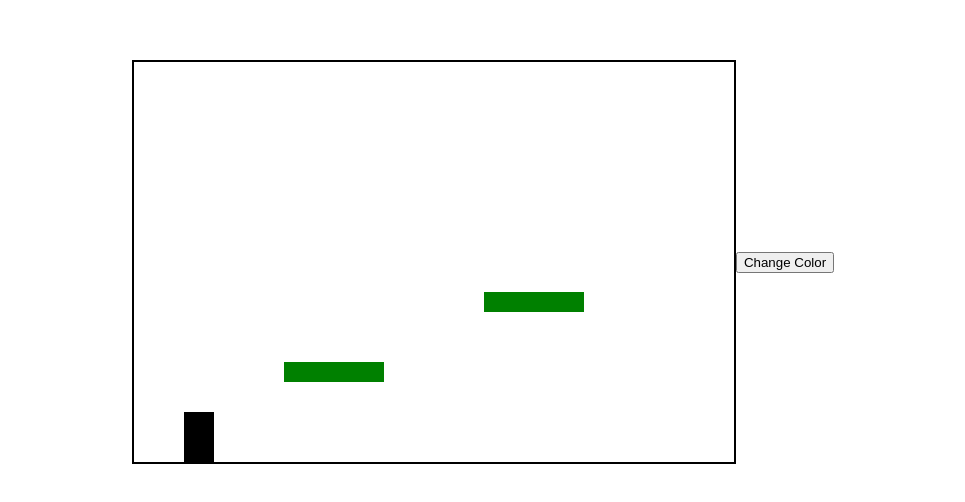
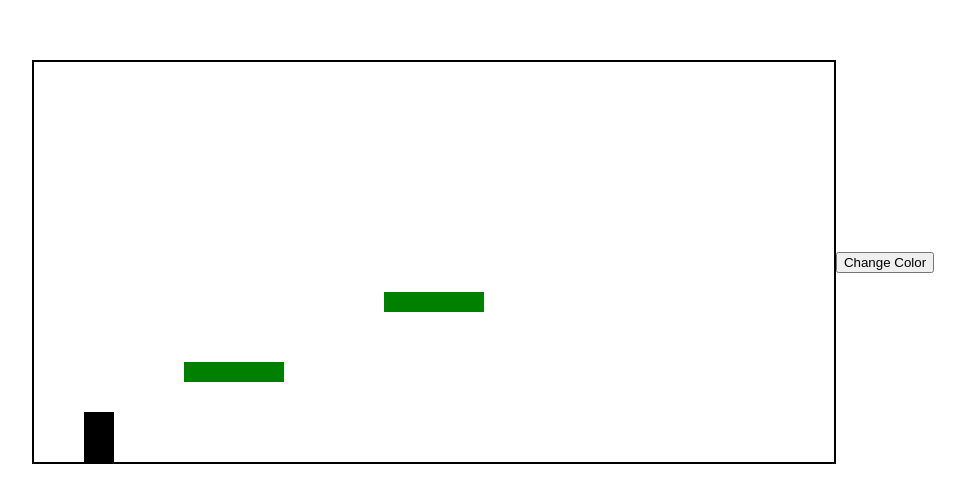
Before and after one commit to 2muchC/2muchC.github.io, a plain HTML site: page index.html in a window 1280 px wide. Shown: the part 138-640 px from the top of the page, without its empty margins (157-1122 px from the left). Drawn offline with Linux system fonts and the light colour scheme.

Commit message:
Update index.html

```diff
--- a/index.html
+++ b/index.html
@@ -13,6 +13,7 @@
             height: 100vh;
             margin: 0;
             overflow: hidden; /* Hide overflow to enable scrolling */
+            position: relative; /* Enable positioning for fake wall */
         }
         canvas {
             border: 2px solid black;
@@ -21,8 +22,8 @@
             position: absolute;
             top: 0;
             left: 0;
-            width: 100px; /* Adjust width as needed */
-            height: 100%; /* Full height of the screen */
+            width: 100%; /* Full width of the screen */
+            height: 100px; /* Adjust height as needed */
             background-color: white; /* Color of the fake wall */
             z-index: 1; /* Ensure the wall is above canvas */
         }
@@ -30,7 +31,7 @@
 </head>
 <body>
     <div id="fakeWall"></div>
-    <canvas id="gameCanvas" width="600" height="400"></canvas>
+    <canvas id="gameCanvas" width="800" height="400"></canvas>
     <br>
     <button id="colorChangeButton">Change Color</button>
 
@@ -50,24 +51,12 @@
             color: 'black',
         };
 
-        const platform1 = {
-            x: 150,
-            y: canvas.height - 100,
-            width: 100,
-            height: 20,
-        };
-
-        const platform2 = {
-            x: 350,
-            y: canvas.height - 170,
-            width: 100,
-            height: 20,
-        };
-
-        const newLevelPlatforms = [
-            { x: canvas.width + 50, y: canvas.height - 100, width: 100, height: 20 }, // Platform 1 in the new level
-            { x: canvas.width + 200, y: canvas.height - 170, width: 100, height: 20 }, // Platform 2 in the new level
-            { x: canvas.width + 350, y: canvas.height - 240, width: 100, height: 20 }, // Platform 3 in the new level
+        const platforms = [
+            { x: 150, y: canvas.height - 100, width: 100, height: 20, color: 'green' },
+            { x: 350, y: canvas.height - 170, width: 100, height: 20, color: 'green' },
+            { x: canvas.width + 50, y: canvas.height - 100, width: 100, height: 20, color: 'blue' },
+            { x: canvas.width + 200, y: canvas.height - 170, width: 100, height: 20, color: 'blue' },
+            { x: canvas.width + 350, y: canvas.height - 240, width: 100, height: 20, color: 'blue' }
         ];
 
         let leftPressed = false;
@@ -111,16 +100,8 @@
         function update() {
             if (leftPressed && player.x > 0) {
                 player.x -= player.speed;
-                // Scroll screen to the left if player moves close to left edge
-                if (player.x < canvas.width / 4) {
-                    document.body.scrollLeft -= player.speed;
-                }
             } else if (rightPressed && player.x + player.width < canvas.width) {
                 player.x += player.speed;
-                // Scroll screen to the right if player moves close to right edge
-                if (player.x > canvas.width * 0.75) {
-                    document.body.scrollLeft += player.speed;
-                }
             }
 
             if (spacePressed && !player.jumping) {
@@ -138,49 +119,25 @@
                 player.jumping = false;
             }
 
-            let playerOnNewLevel = false;
-
-            // Check collision with existing platforms
-            if (isColliding(player, platform1) && player.velocityY > 0) {
-                player.y = platform1.y - player.height;
-                player.velocityY = 0;
-                player.jumping = false;
-            } else if (isColliding(player, platform2) && player.velocityY > 0) {
-                player.y = platform2.y - player.height;
-                player.velocityY = 0;
-                player.jumping = false;
-            }
-
-            // Check collision with platforms in the new level
-            for (let platform of newLevelPlatforms) {
+            // Check collision with platforms
+            for (let platform of platforms) {
                 if (isColliding(player, platform) && player.velocityY > 0) {
                     player.y = platform.y - player.height;
                     player.velocityY = 0;
                     player.jumping = false;
-                    playerOnNewLevel = true;
-                    break;
                 }
             }
 
             ctx.clearRect(0, 0, canvas.width, canvas.height);
+
+            // Draw player
             ctx.fillStyle = player.color;
             ctx.fillRect(player.x, player.y, player.width, player.height);
 
-            ctx.fillStyle = 'green';
-            ctx.fillRect(platform1.x, platform1.y, platform1.width, platform1.height);
-            ctx.fillRect(platform2.x, platform2.y, platform2.width, platform2.height);
-
-            // Draw platforms in the new level
-            ctx.fillStyle = 'blue';
-            for (let platform of newLevelPlatforms) {
+            // Draw platforms
+            for (let platform of platforms) {
+                ctx.fillStyle = platform.color;
                 ctx.fillRect(platform.x, platform.y, platform.width, platform.height);
-            }
-
-            if (playerOnNewLevel) {
-                // Scroll screen to the right if player is in the new level area
-                if (player.x + player.width > canvas.width * 0.75) {
-                    document.body.scrollLeft += player.speed;
-                }
             }
 
             requestAnimationFrame(update);
```
